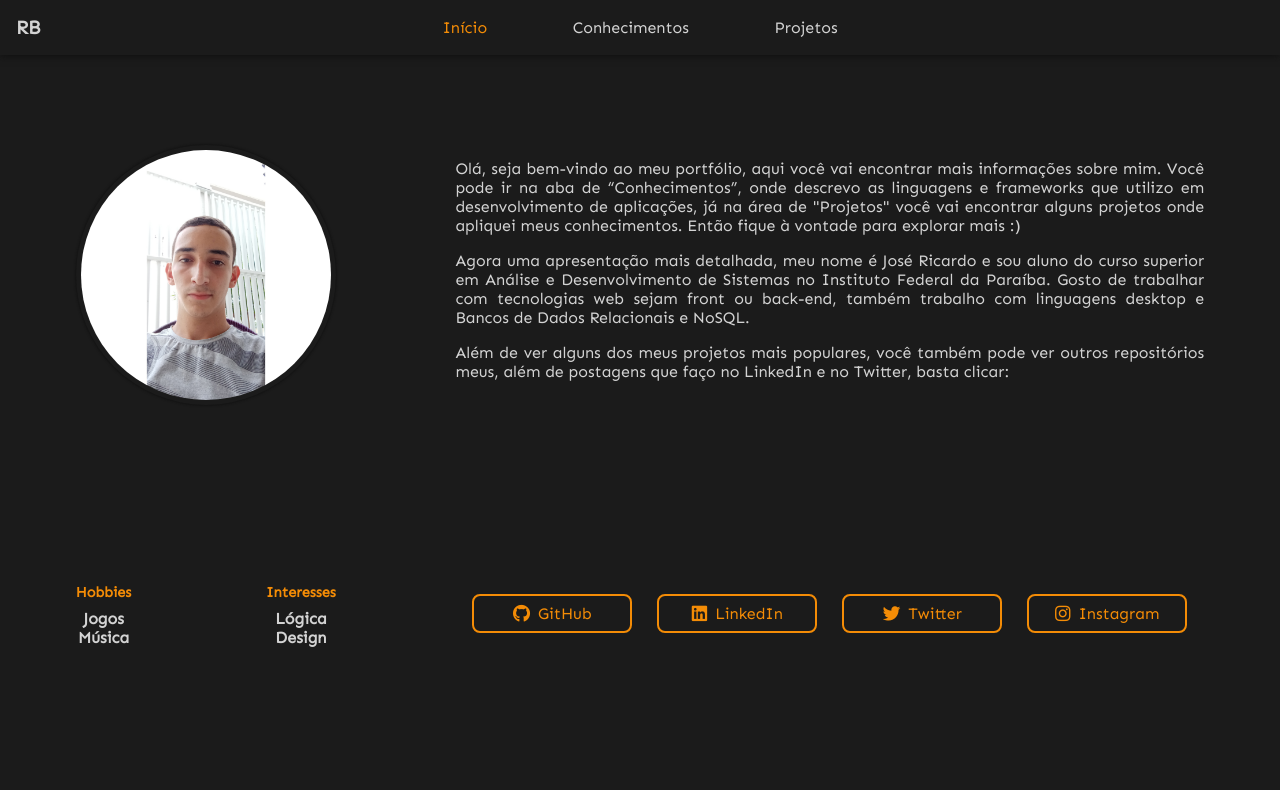
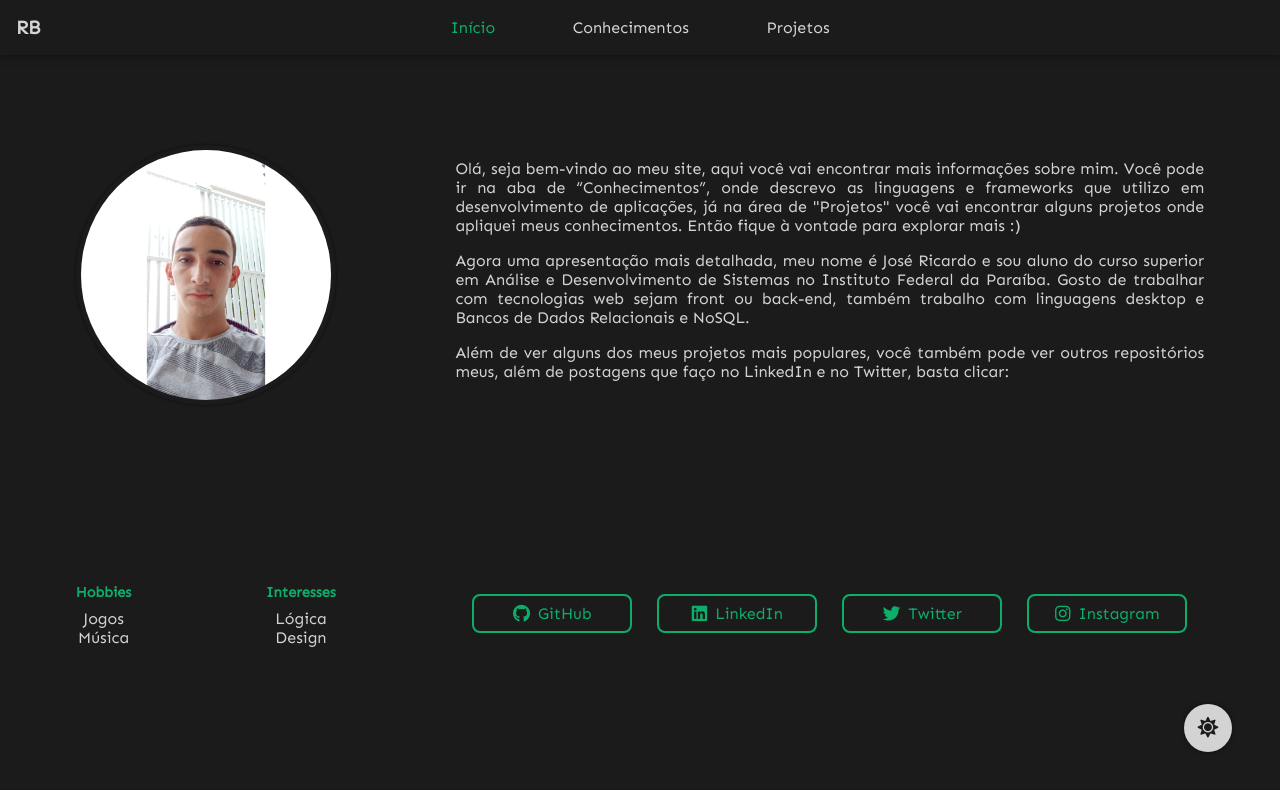
Before and after one commit to RicardoBrasileiro/ricardo-brasileiro, a Vue app: page /#/home in a window 1280 px wide. Shown: the top 790 px of the page. Built offline with nearby package versions, Linux system fonts and the light colour scheme.

Commit message:
Novas cores

```diff
--- a/src/App.vue
+++ b/src/App.vue
@@ -3,17 +3,20 @@
     <NavBar />
     <article>
       <router-view></router-view>
+      <Theme />
     </article>
   </div>
 </template>
 
 <script>
 import NavBar from "./components/NavBar";
+import Theme from "./components/Theme";
 
 export default {
   name: "App",
   components: {
     NavBar,
+    Theme,
   },
 };
 </script>
@@ -21,9 +24,21 @@ export default {
 <style>
 @import url("https://fonts.googleapis.com/css2?family=Sen&display=swap");
 
+/* CSS Model */
+/*
+ * display
+ * size
+ * position
+ * colors
+ * borders
+ * shadows
+ * index
+ * transition
+*/
+
 :root {
   --base-color: #1b1b1b;
-  --theme-color: #f48c06;
+  --theme-color: #0ead69;
   --text-color: #d3d3d3;
   --shadow-color: #0c0c0c;
 
@@ -33,9 +48,10 @@ export default {
 * {
   margin: 0;
   padding: 0;
+  box-sizing: border-box;
   text-decoration: none;
   font-family: "Sen", sans-serif;
-  box-sizing: border-box;
+  transition: all 0.2s linear;
 }
 
 body {
@@ -51,8 +67,8 @@ article {
 }
 
 .my-section {
+  min-height: 100vh;
   padding: 5rem 0;
-  min-height: 100vh;
 }
 
 .sections-name {
--- a/src/components/Knowledges.vue
+++ b/src/components/Knowledges.vue
@@ -41,6 +41,18 @@ export default {
 </script>
 
 <style scoped>
+/* CSS Model */
+/*
+ * display
+ * size
+ * position
+ * colors
+ * borders
+ * shadows
+ * index
+ * transition
+*/
+
 .knowledges {
   display: flex;
   justify-content: center;
@@ -64,28 +76,26 @@ export default {
 }
 
 .knowledge-section-name {
+  margin: 1rem 0 0.5rem 0;
+  padding-bottom: 0.25rem;
+  position: relative;
   color: var(--text-color);
-  font-weight: 700;
-  padding-bottom: 0.25rem;
-  margin: 1rem 0 0.5rem 0;
-  position: relative;
   overflow: hidden;
   z-index: 95;
   transition: all 0.2s linear;
 }
 
 .knowledge {
-  color: var(--text-color);
   display: flex;
   position: relative;
   align-items: center;
   width: 15rem;
   margin: 1rem;
   padding: 0.5rem 1rem;
+  color: var(--text-color);
+  border: 2px solid var(--text-color);
+  border-radius: 0.5rem;
   cursor: pointer;
-  border: 2px solid var(--text-color);
-  box-shadow: 0px 0px 4px var(--shadow-color);
-  border-radius: 0.5rem;
   transition: all 0.2s linear;
 }
 
--- a/src/components/NavBar.vue
+++ b/src/components/NavBar.vue
@@ -45,7 +45,6 @@ export default {
     checkRoute: function () {
       let local = window.location.hash;
       let pageRoute = local.substr(2, local.length);
-      console.log(pageRoute);
       this.page = pageRoute;
     },
   },
@@ -53,16 +52,28 @@ export default {
 </script>
 
 <style scoped>
+/* CSS Model */
+/*
+ * display
+ * size
+ * position
+ * colors
+ * borders
+ * shadows
+ * index
+ * transition
+*/
+
 .nav-bar {
-  width: 100%;
-  position: fixed;
   display: flex;
   align-items: center;
   justify-content: space-between;
+  width: 100%;
   padding: 1rem;
+  position: fixed;
   background: var(--base-color);
+  box-shadow: 0px 0px 8px var(--shadow-color);
   z-index: 97;
-  box-shadow: 0px 0px 8px var(--shadow-color);
 }
 
 .nav-bar a {
@@ -76,19 +87,20 @@ export default {
 }
 
 .nav-bar-actions {
-  position: absolute;
-  width: 25rem;
   display: flex;
   justify-content: space-between;
+  width: 25rem;
+  position: absolute;
   left: 50%;
   transform: translateX(-50%);
   transition: all 0.4s linear;
 }
 
 .nav-bar-actions a {
+  margin: 0 0.15rem;
+  padding: 1rem 0.5rem;
+  position: relative;
   text-align: center;
-  margin: 0 0.15rem;
-  position: relative;
   transition: all 0.2s linear;
 }
 
@@ -112,11 +124,11 @@ export default {
 }
 
 .full-name {
+  width: 0px;
+  position: relative;
   font-weight: normal;
-  position: relative;
-  width: 0px;
+  overflow: hidden;
   animation: 3s name linear normal;
-  overflow: hidden;
 }
 
 .toggle-actions {
@@ -129,8 +141,8 @@ export default {
 
 .label-toggle-actions {
   display: none;
+  padding: 0.5rem;
   cursor: pointer;
-  padding: 0.5rem;
   border-radius: 0.25rem;
   z-index: 96;
   transition: all 0.2s linear;
@@ -139,8 +151,8 @@ export default {
 .label-toggle-actions > div {
   width: 1.5rem;
   height: 1rem;
+  position: relative;
   overflow: hidden;
-  position: relative;
 }
 
 .label-toggle-actions:hover {
@@ -160,8 +172,8 @@ export default {
 }
 
 .toggle-bar:nth-child(1) {
+  top: 50%;
   right: 0%;
-  top: 50%;
   transform: translateY(-50%);
 }
 
@@ -170,8 +182,8 @@ export default {
 }
 
 .toggle-actions:checked ~ .label-toggle-actions .toggle-bar:nth-child(3) {
+  top: 45%;
   transform: rotateZ(45deg);
-  top: 45%;
 }
 
 .toggle-actions:checked ~ .label-toggle-actions .toggle-bar:nth-child(1) {
@@ -179,8 +191,8 @@ export default {
 }
 
 .toggle-actions:checked ~ .label-toggle-actions .toggle-bar:nth-child(2) {
+  bottom: 45%;
   transform: rotateZ(-45deg);
-  bottom: 45%;
 }
 
 @keyframes name {
@@ -203,17 +215,17 @@ export default {
 
 @media only screen and (max-width: 700px) {
   .nav-bar-actions {
+    flex-direction: column;
+    justify-content: space-around;
+    width: 15rem;
+    height: 100vh;
     position: fixed;
     top: 0%;
+    left: unset;
     right: -100%;
-    left: unset;
+    background: var(--base-color);
+    box-shadow: 0px 0px 4px var(--shadow-color);
     transform: none;
-    width: 15rem;
-    height: 100vh;
-    background: var(--base-color);
-    flex-direction: column;
-    justify-content: space-around;
-    box-shadow: 0px 0px 4px var(--shadow-color);
     z-index: 96;
   }
 
--- a/src/components/Presentation.vue
+++ b/src/components/Presentation.vue
@@ -2,7 +2,7 @@
   <div class="presentation">
     <div class="description">
       <p>
-        Olá, seja bem-vindo ao meu portfólio, aqui você vai encontrar mais
+        Olá, seja bem-vindo ao meu site, aqui você vai encontrar mais
         informações sobre mim. Você pode ir na aba de “Conhecimentos”, onde
         descrevo as linguagens e frameworks que utilizo em desenvolvimento de
         aplicações, já na área de "Projetos" você vai encontrar alguns projetos
@@ -46,11 +46,23 @@ export default {
 </script>
 
 <style scoped>
+/* CSS Model */
+/*
+ * display
+ * size
+ * position
+ * colors
+ * borders
+ * shadows
+ * index
+ * transition
+*/
+
 .presentation {
-  width: 60%;
   display: flex;
   flex-direction: column;
   justify-content: space-around;
+  width: 60%;
 }
 
 .description {
@@ -58,9 +70,9 @@ export default {
 }
 
 .presentation .description p {
+  margin: 1rem 0;
   color: var(--text-color);
   text-align: justify;
-  margin: 1rem 0;
 }
 
 .presentation .description p:nth-child(1) {
@@ -74,22 +86,22 @@ export default {
 }
 
 .social-medias a {
+  display: flex;
+  align-items: center;
+  justify-content: center;
+  min-width: 10rem;
+  padding: 0.5rem;
+  margin: 0.5rem;
   color: var(--theme-color);
   background: none;
   border: 2px solid var(--theme-color);
-  min-width: 10rem;
-  padding: 0.5rem;
-  margin: 0.5rem;
-  display: flex;
-  justify-content: center;
-  align-items: center;
-  border-radius: .5rem;
+  border-radius: 0.5rem;
 }
 
 .social-medias i {
+  margin-right: 0.5rem;
   color: var(--theme-color);
   font-size: 1.1rem;
-  margin-right: 0.5rem;
 }
 
 @media only screen and (max-width: 700px) {
--- a/src/components/Profile.vue
+++ b/src/components/Profile.vue
@@ -29,6 +29,18 @@ export default {
 </script>
 
 <style scoped>
+/* CSS Model */
+/*
+ * display
+ * size
+ * position
+ * colors
+ * borders
+ * shadows
+ * index
+ * transition
+*/
+
 .profile {
   display: flex;
   flex-direction: column;
@@ -36,11 +48,11 @@ export default {
 }
 
 .profile-img {
+  display: flex;
+  align-items: center;
+  justify-content: center;
   width: 260px;
   height: 260px;
-  display: flex;
-  justify-content: center;
-  align-items: center;
   box-shadow: 0px 0px 3px var(--shadow-color);
   border-radius: 50%;
 }
@@ -57,36 +69,34 @@ export default {
 
 .profile-info > div {
   display: flex;
+  align-items: center;
   flex-direction: column;
-  align-items: center;
   margin-top: 3rem;
 }
 
 .profile-info div div {
   display: flex;
+  align-items: center;
   flex-direction: column;
-  align-items: center;
   margin: 0.5rem 0;
-}
-
-.profile-info div p {
-  font-weight: bold;
 }
 
 .profile-info div > p {
   color: var(--theme-color);
   font-size: 0.9rem;
+  font-weight: bold;
 }
 
 .profile-info div div p {
   color: var(--text-color);
   font-size: 1rem;
+  font-weight: normal;
 }
 
 @media only screen and (max-width: 700px) {
   .profile {
+    align-items: center;
     width: 100%;
-    align-items: center;
     margin: 2rem 0;
   }
 
@@ -98,8 +108,8 @@ export default {
 
   .profile-info div div {
     display: flex;
+    align-items: center;
     flex-direction: column;
-    align-items: center;
   }
 
   .profile-info div div p {
--- a/src/components/Theme.vue
+++ b/src/components/Theme.vue
@@ -10,15 +10,17 @@ export default {
   name: "Theme",
   data() {
     return {
-      icon: "moon",
-      theme: "light",
+      icon: "sun",
+      theme: "dark",
       lightColors: [
         { property: "--base-color", value: "#ffffff" },
+        { property: "--theme-color", value: "#0ead69" },
         { property: "--shadow-color", value: "#bbbbbb" },
-        { property: "--text-color", value: "#1b1b1b" },
+        { property: "--text-color", value: "#585858" },
       ],
       darkColors: [
         { property: "--base-color", value: "#1b1b1b" },
+        { property: "--theme-color", value: "#0ead69" },
         { property: "--shadow-color", value: "#0c0c0c" },
         { property: "--text-color", value: "#d3d3d3" },
       ],
@@ -31,7 +33,6 @@ export default {
       });
     },
     verifyTheme: function () {
-      console.log(this.theme);
       if (this.theme == "light") {
         this.setTheme(this.darkColors);
         this.theme = "dark";
@@ -46,6 +47,18 @@ export default {
 };
 </script>
 <style scoped>
+/* CSS Model */
+/*
+ * display
+ * size
+ * position
+ * colors
+ * borders
+ * shadows
+ * index
+ * transition
+*/
+
 .Theme {
   position: fixed;
   bottom: 3rem;
@@ -54,13 +67,13 @@ export default {
 }
 
 .Theme button {
-  cursor: pointer;
+  padding: 0.5rem;
   color: var(--base-color);
   background: var(--text-color);
-  padding: 0.5rem;
+  border: none;
   border-radius: 50%;
   box-shadow: 0px 0px 4px var(--shadow-color);
-  border: none;
+  cursor: pointer;
   transition: all 0.2s linear;
 }
 
@@ -70,8 +83,8 @@ export default {
 
 .Theme i {
   display: flex;
+  align-items: center;
   justify-content: center;
-  align-items: center;
   width: 2rem;
   height: 2rem;
   font-size: 1.3rem;
```
Also changed, not shown: src/components/Home.vue (+12 -0 lines), src/components/Projects.vue (+34 -22 lines), src/components/SectionSplit.vue (deleted, +0 -29 lines), 13 other files (tests, documents, lock files or other folders).
